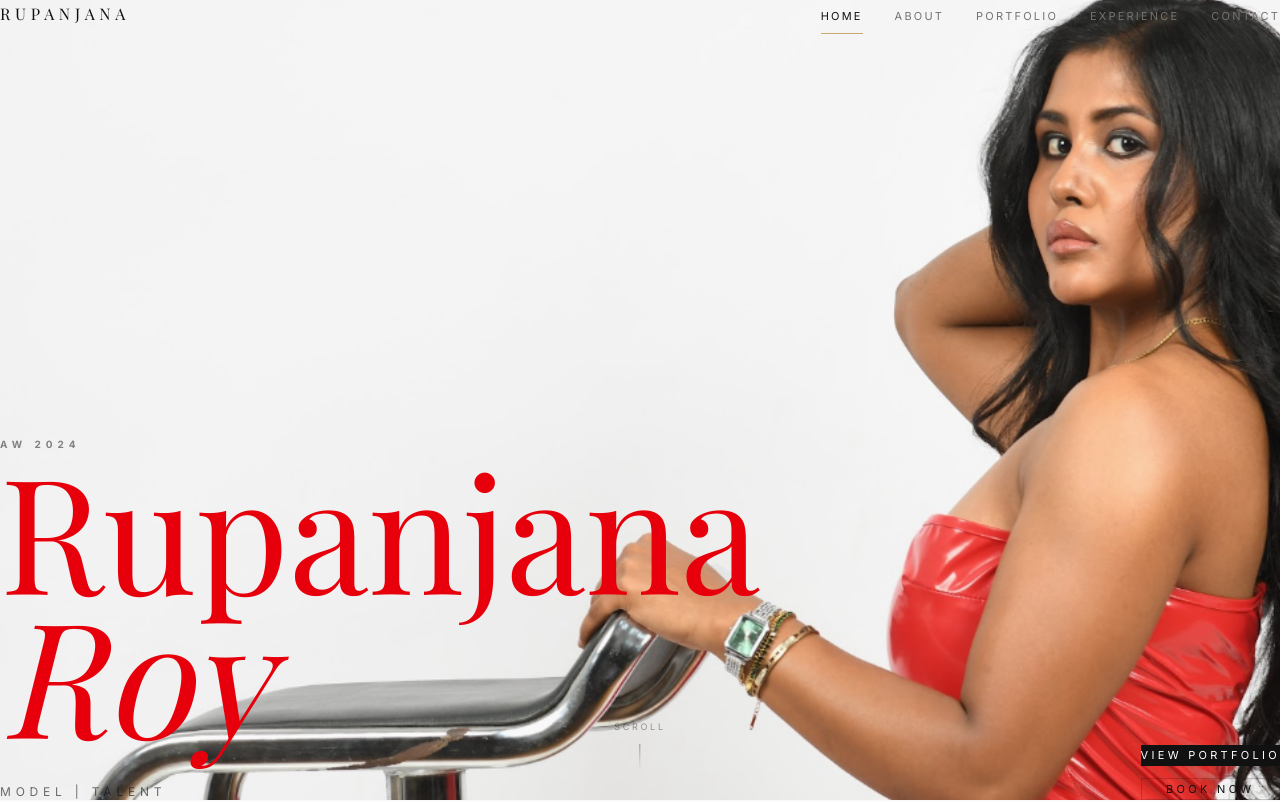
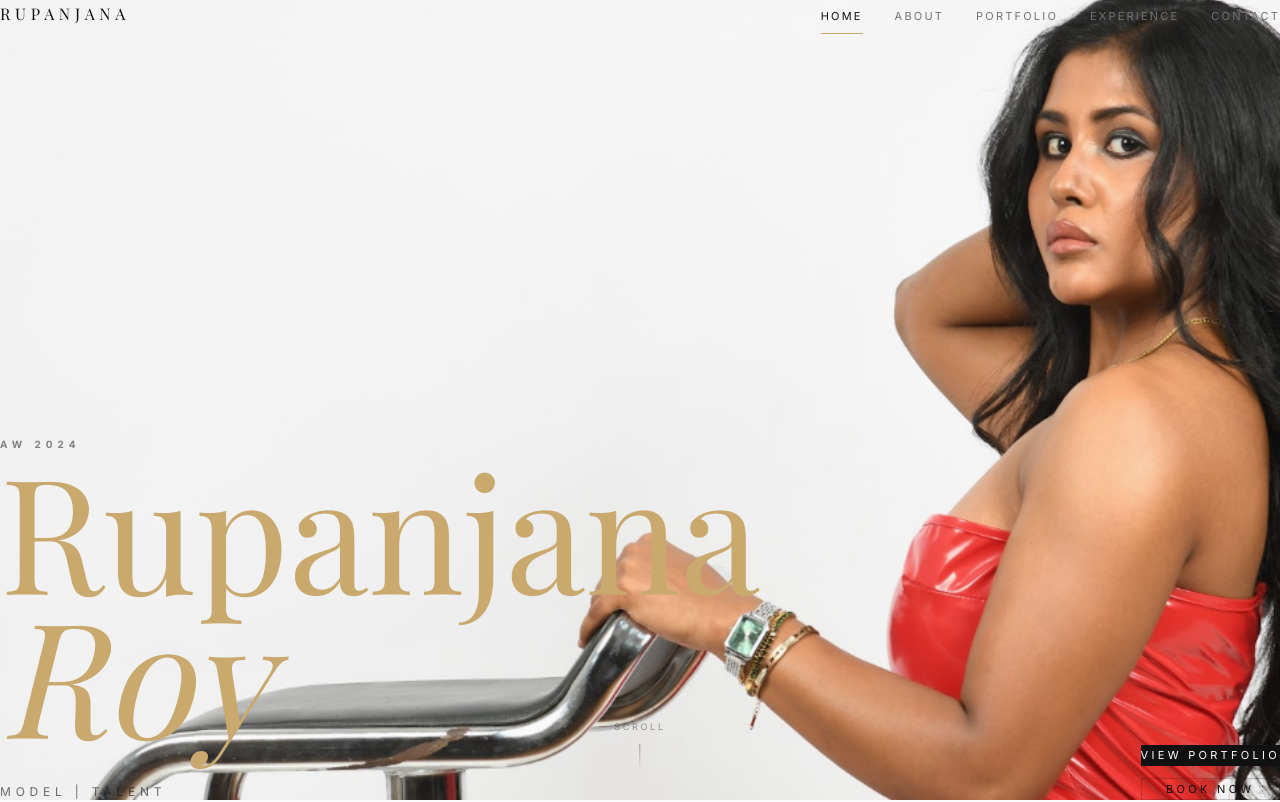
Before and after one commit to rudracodesnits/rupanjana_portfolio, a React (Vite) app in the folder frontend/: page / in a window 1280 px wide. Shown: the top 802 px of the page. Built offline with nearby package versions, Linux system fonts and the light colour scheme; a web font is replaced by a local one.

Commit message:
font colour

```diff
--- a/frontend/src/components/Hero/Hero.tsx
+++ b/frontend/src/components/Hero/Hero.tsx
@@ -139,7 +139,7 @@ export default function Hero() {
             transition={{ delay: 3.0, duration: 0.01 }}
           >
             <motion.span
-              className="block text-4xl sm:text-6xl md:text-8xl lg:text-[9rem] xl:text-[10rem] leading-[0.9] text-red-600"
+              className="block text-4xl sm:text-6xl md:text-8xl lg:text-[9rem] xl:text-[10rem] leading-[0.9] text-gold"
               style={{
                 fontFamily: 'var(--font-heading)',
                 fontWeight: 400,
@@ -155,7 +155,7 @@ export default function Hero() {
               {profileData.firstName}
             </motion.span>
             <motion.span
-              className="block text-4xl sm:text-6xl md:text-8xl lg:text-[9rem] xl:text-[10rem] leading-[0.9] text-red-600"
+              className="block text-4xl sm:text-6xl md:text-8xl lg:text-[9rem] xl:text-[10rem] leading-[0.9] text-gold"
               style={{
                 fontFamily: 'var(--font-heading)',
                 fontWeight: 400,
```
